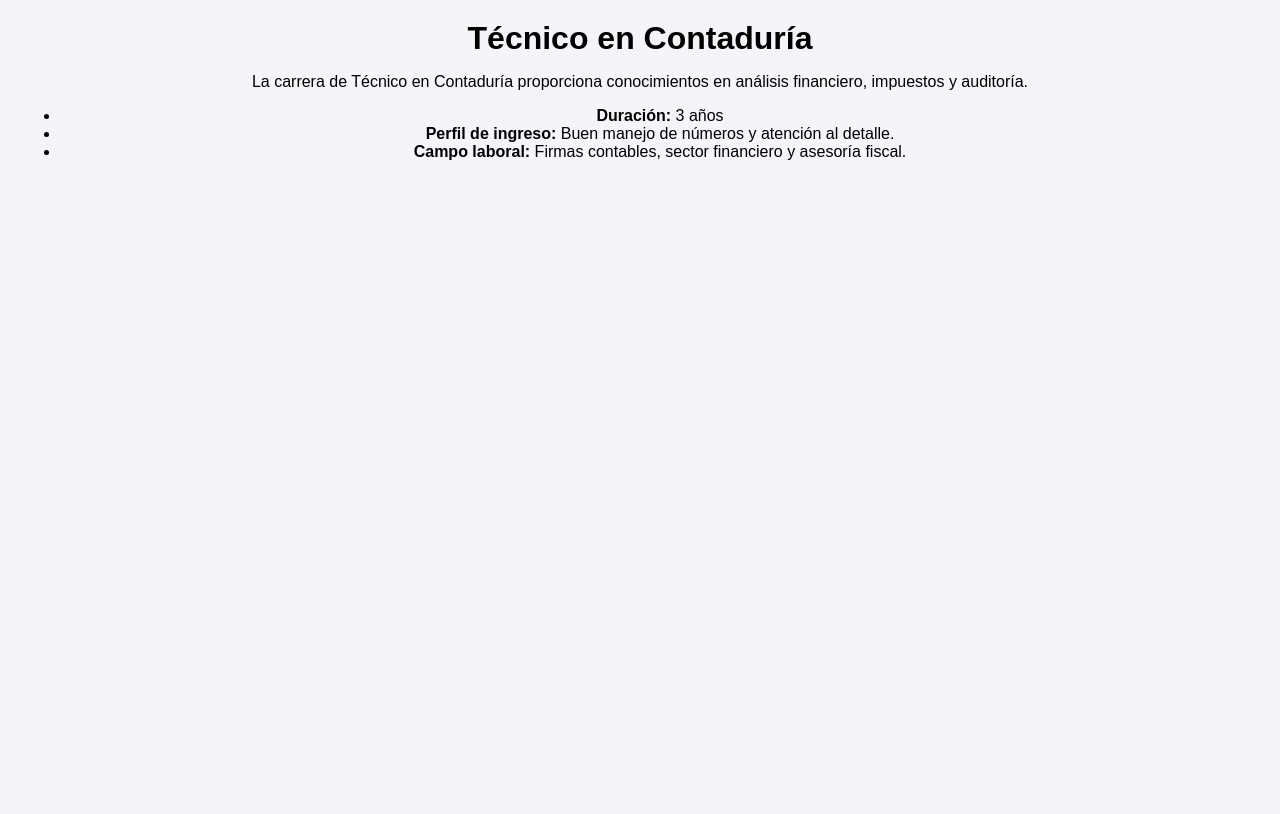
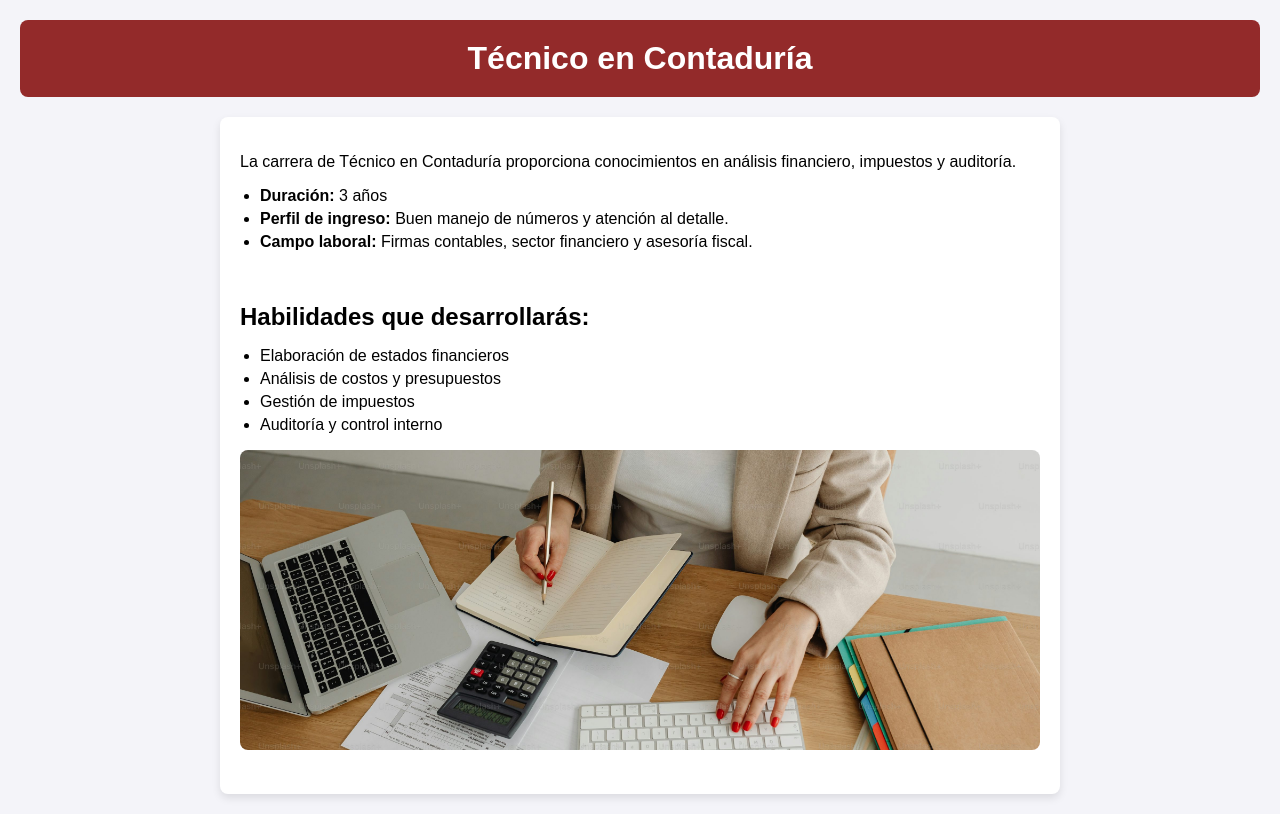
Before and after one commit to AbiJisa/sitio-web-carreras, a website: page carreras/tecnico-contaduria.html in a window 1280 px wide. Drawn offline with Linux system fonts and the light colour scheme; files that its build step writes are made by us from their sources.

Commit message:
sitio web terminado 1

```diff
--- a/carreras/tecnico-contaduria.html
+++ b/carreras/tecnico-contaduria.html
@@ -4,10 +4,13 @@
     <meta charset="UTF-8">
     <meta name="viewport" content="width=device-width, initial-scale=1.0">
     <title>Tecnico en Contaduria</title>
-    <link rel="stylesheet" href="styles.css"/>
+    <link rel="stylesheet" href="../styles.css"/>
 </head>
 <body>
+    <header>
     <h1>Técnico en Contaduría</h1>
+    </header>
+    <main class="contenedor-carrera">
     <p>
         La carrera de Técnico en Contaduría proporciona conocimientos en análisis financiero, impuestos y auditoría.
     </p>
@@ -17,7 +20,17 @@
         <li><strong>Campo laboral:</strong> Firmas contables, sector financiero y asesoría fiscal.</li>
     </ul>
 
+    <br><br>
+    <h2>Habilidades que desarrollarás:</h2>
+    <ul>
+      <li>Elaboración de estados financieros</li>
+      <li>Análisis de costos y presupuestos</li>
+      <li>Gestión de impuestos</li>
+      <li>Auditoría y control interno</li>
+    </ul>
 
+  <img src="../imagenes/foto3.jpeg" alt="Contaduria" class="imagen-carrera">
 
+</main>
 </body>
 </html>
--- a/styles.css
+++ b/styles.css
@@ -13,6 +13,31 @@ header {
   padding: 20px;
   margin-bottom: 20px;
   border-radius: 8px;
+}
+.contenedor-carrera {
+  max-width: 800px;
+  margin: 20px auto;
+  padding: 20px;
+  background-color: #fff;
+  border-radius: 8px;
+  box-shadow: 0 4px 8px rgba(0, 0, 0, 0.1);
+  text-align: left;
+}
+
+.imagen-carrera {
+  width: 100%; /* Hace que la imagen sea responsiva */
+  max-height: 300px;
+  object-fit: cover;
+  border-radius: 8px;
+  margin-bottom: 20px;
+}
+
+ul {
+  padding-left: 20px;
+}
+
+li {
+  margin-bottom: 5px;
 }
 
 h1, h2 {
```
Also changed, not shown: carreras/tecnico-administracion.html (+15 -1 lines), carreras/tecnico-informatica.html (+15 -1 lines), carreras/tecnico-mercadotecnia.html (+16 -1 lines), imagenes/foto1.jpg (added), imagenes/foto2.jpg (added), imagenes/foto3.jpeg (added), imagenes/foto4.jpg (added), 1 other file.
